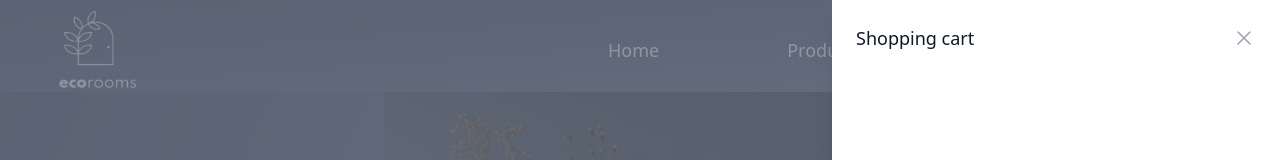
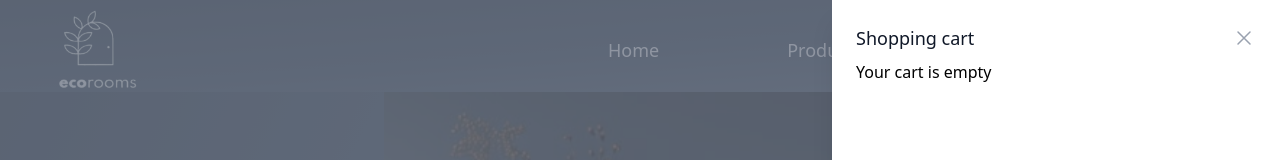
Before and after one commit to fareha1069/Internship, a React (Vite) app: page / in a window 1280 px wide. Both pictures are taken after a click on the button 1016 px from the left and 48 px from the top of the page. Shown: the top 160 px of the page. Built offline with nearby package versions, Linux system fonts and the light colour scheme.

Commit message:
Empty cart update

```diff
--- a/src/Components/Cart.jsx
+++ b/src/Components/Cart.jsx
@@ -133,6 +133,7 @@
                     <div className="mt-8">
                       <div className="flow-root">
                         <ul role="list" className="-my-6 divide-y divide-gray-200">
+                        {products.length === 0 ? <p>Your cart is empty</p> : null}
                           {products.map((product , index) => (
                             <li key={product.id} className="flex py-6 items-start">
                               {/* Checkbox */}
```
